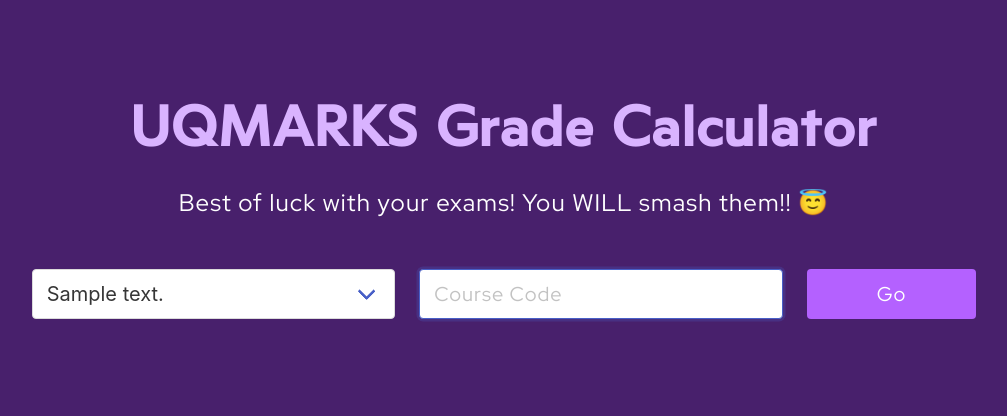
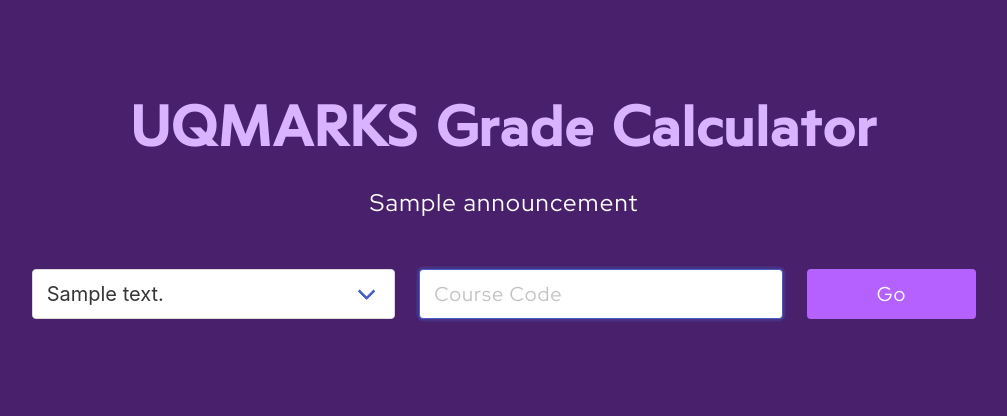
Before and after one commit to Uncle-Mitch/uqmarks, a Flask app: template templates/index.html in a window 1280 px wide. Shown: the part 66-482 px from the top of the page, without its empty margins (136-1143 px from the left). Run offline with Flask 3, Linux system fonts and the light colour scheme; the template is opened without the code that fills it: most values are stand-ins (such as "Sample title", 1, 10 or a date in 2020); parts of the project's set-up code (start-up, migrations or seed data) failed here and were passed over.

Commit message:
Added ability to modify announcement without a new commit

```diff
--- a/app.py
+++ b/app.py
@@ -16,7 +16,7 @@ from datetime import datetime
 import ipaddress
 import socket
 from dotenv import load_dotenv
-from flask_cache import cache, get_semester_list, get_cached_df
+from flask_cache import cache, get_semester_list, get_cached_df, get_announcement
 from dash_app import create_dash_app
 
 
@@ -62,6 +62,7 @@ def redirect_dash():
 
     return redirect('/')
 
+@cache.memoize(timeout=86400) # Unlikely for a course weighting to change
 def get_course(code:str, semester:str, year:str):
     code=code.upper()
     sem = int(semester)
@@ -94,7 +95,9 @@ def create_database(app):
 def get_index():
     create_database(app=app)
     semesters = get_semester_list()
-    return render_template('index.html', semesters=semesters)
+    return render_template('index.html',
+                           semesters=semesters,
+                           announcement=get_announcement())
 
 @app.route('/redirect', methods=['GET','POST'])
 def redirect_code():
@@ -106,7 +109,9 @@ def redirect_code():
 
 @app.route('/invalid', methods=['GET','POST'])
 def invalid():
-    return render_template('invalid.html', semesters=get_semester_list())
+    return render_template('invalid.html',
+                           semesters=get_semester_list(),
+                           announcement=get_announcement())
 
 @app.route('/quiz', methods=['GET'])
 def quiz():
@@ -122,7 +127,8 @@ def all_routes(sem, text):
                                code=text,
                                semesters=semesters,
                                sem=sem,
-                               invalid_text="Choose an available semester.")
+                               invalid_text="Choose an available semester.",
+                               announcement=get_announcement())
 
     if len(text) == 8 and text[:4].isalpha() and text[4:].isnumeric():
         year, _, semester = sem.partition('S')
@@ -134,14 +140,16 @@ def all_routes(sem, text):
                                    code=text,
                                    sem=sem,
                                    semesters=semesters,
-                                   invalid_text=e.message)
+                                   invalid_text=e.message,
+                                   announcement=get_announcement())
         # Usually happens when the course is not offered in that semester
         except WrongSemesterError as e:
             return render_template('invalid.html',
                                    code=text,
                                    sem=sem,
                                    semesters=semesters,
-                                   invalid_text=e.message)
+                                   invalid_text=e.message,
+                                   announcement=get_announcement())
         except Exception as e:
             if app.config['ENABLE_LOGGING']:
                 log_error(e, text, semester, year)
@@ -149,19 +157,22 @@ def all_routes(sem, text):
                                    code=text,
                                    sem=sem,
                                    semesters=semesters,
-                                   invalid_text=DEFAULT_INVALID_TEXT)
+                                   invalid_text=DEFAULT_INVALID_TEXT,
+                                   announcement=get_announcement())
         else:
             log_search(text, semester, year, THIS_FOLDER, app.config['ENABLE_LOGGING'])
             return render_template('course_code.html',
                                    assessment_list=weightings,
                                    code=text, sem=sem,
-                                   semesters=semesters)
+                                   semesters=semesters,
+                                   announcement=get_announcement())
     else:
         return render_template('invalid.html',
                                code=text,
                                semesters=semesters,
                                sem=sem,
-                               invalid_text="The code is invalid.")
+                               invalid_text="The code is invalid.",
+                               announcement=get_announcement())
 
 @app.route('/analytics')
 @app.route('/analytics/', methods=['GET'])
--- a/dash_app.py
+++ b/dash_app.py
@@ -6,6 +6,7 @@ from flask_cache import cache, get_semester_list, get_cached_df
 from datetime import datetime
 import plotly.express as px
 from dateutil.relativedelta import relativedelta
+import time
 
 def get_box_styles() -> tuple[dict]:
     """Returns the style dict for boxes in the analytics page
@@ -145,6 +146,7 @@ def create_home_callbacks(dash_app):
         State('home-aggregation-radio', 'value'),
         State('home-semester-switch','value')],
     )
+    @cache.memoize()
     def update_output(date_range, date_clicks, course_clicks, aggregate_clicks, semester_clicks, start_date, end_date, code, sem_text, interval, sem_lock):
         config={
             'displayModeBar': False,
@@ -231,7 +233,6 @@ def create_home_callbacks(dash_app):
 
         if sem_lock:
             filter_content[0] = "Date: LOCKED by Semester"
-
         return content, *filter_content, new_start_date
 
 def create_courses_callbacks(dash_app):
--- a/templates/course_code.html
+++ b/templates/course_code.html
@@ -69,7 +69,7 @@
       <h1 class="title text-light-purp is-size-1">
         UQMARKS Grade Calculator
       </h1>
-      <h2 name="announcement" class="text-white is-size-4">Best of luck with your exams! You WILL smash them!! 😇</h2>
+      <h2 name="announcement" class="text-white is-size-4">{{announcement}}</h2>
     </div>
   </section>
   <section class="section purp-bg body-align" id='section-main'>
--- a/templates/index.html
+++ b/templates/index.html
@@ -70,7 +70,7 @@
       <h1 class="title text-light-purp is-size-1">
         UQMARKS Grade Calculator
       </h1>
-      <h2 name="announcement" class="text-white content-font is-size-4">Best of luck with your exams! You WILL smash them!! 😇</h2>
+      <h2 name="announcement" class="text-white content-font is-size-4">{{announcement}}</h2>
     </div>
   </section>
   <section class="section purp-bg body-align" id='section-main'>
--- a/templates/invalid.html
+++ b/templates/invalid.html
@@ -67,7 +67,7 @@
       <h1 class="title text-light-purp is-size-1">
         UQMARKS Grade Calculator
       </h1>
-      <h2 name="announcement" class="text-white is-size-4"></h2>
+      <h2 name="announcement" class="text-white content-font is-size-4">{{announcement}}</h2>
     </div>
   </section>
   <section class="section purp-bg body-align" id='section-main'>
```
Also changed, not shown: flask_cache.py (+18 -1 lines), 1 other file.
